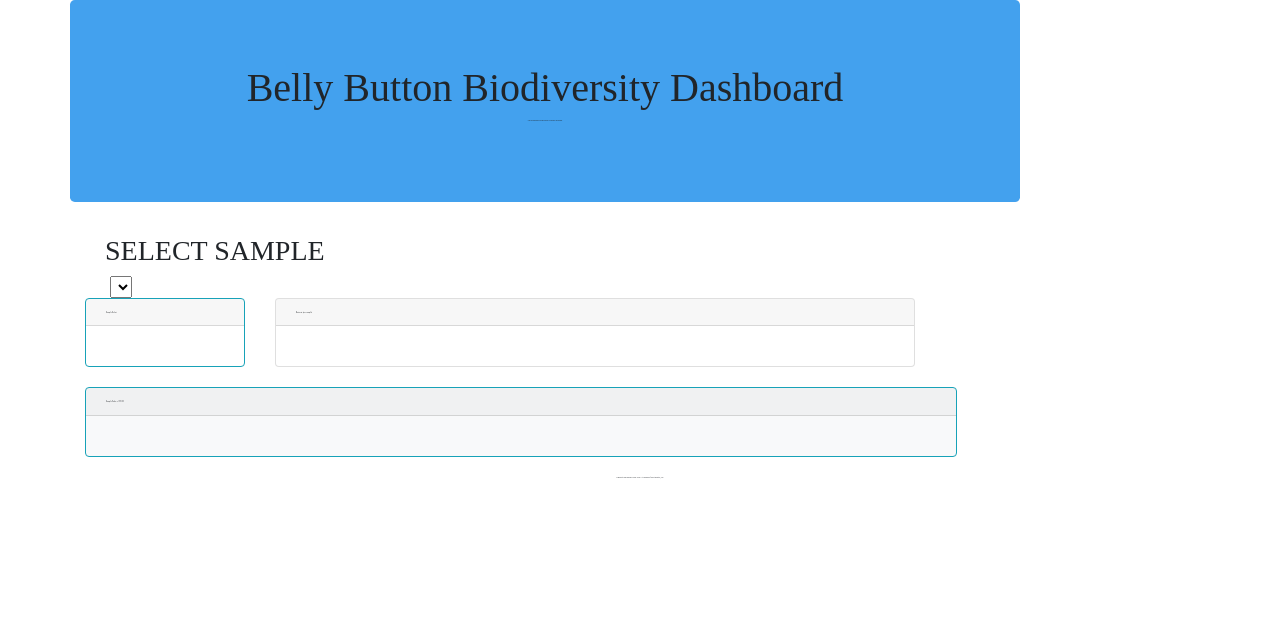
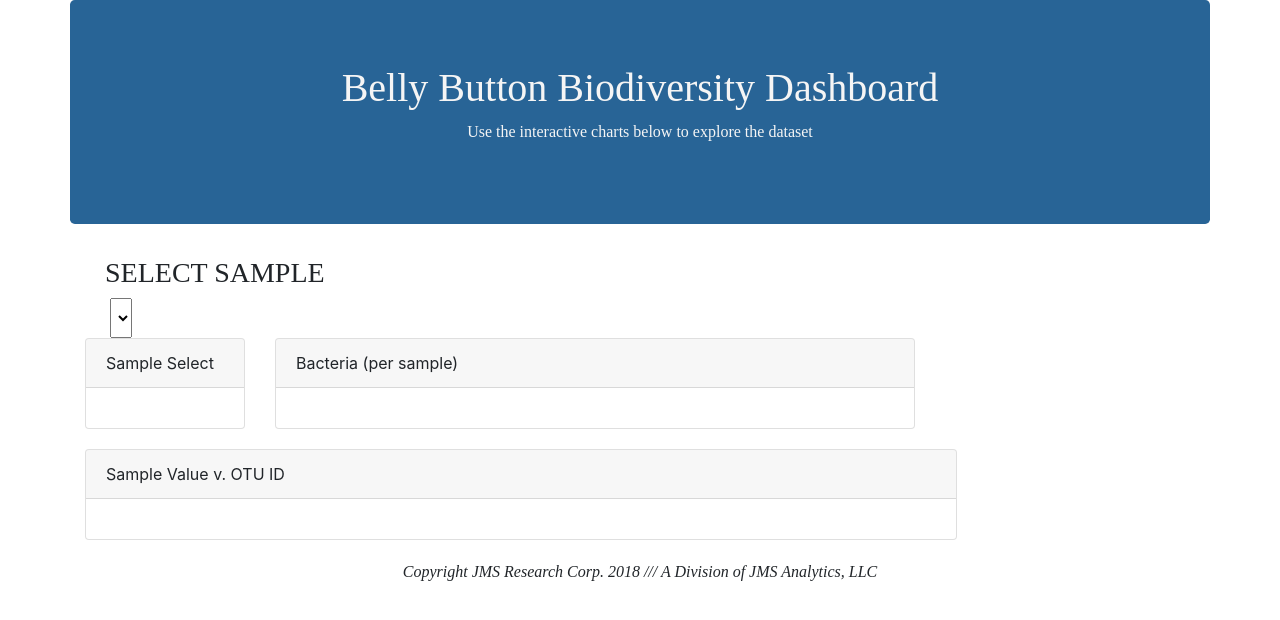
Before and after one commit to jsubbie/Belly-Biodiversity, a Flask app: page / in a window 1280 px wide. Shown: the top 620 px of the page. Run offline with Flask 2, Linux system fonts and the light colour scheme; lists and menus that the app fills with data are empty; parts of the project's set-up code (start-up, migrations or seed data) failed here and were passed over; some libraries are stand-ins or nearby versions.

Commit message:
heroku changes

```diff
--- a/Static/style.css
+++ b/belly/static/style.css
@@ -1,8 +1,4 @@
 /*** general page formatting ***/
-
-body {
-  font-size: .1rem;
-}
 
 .footer {
 
@@ -15,37 +11,46 @@ body {
 
 .jumbotron {
   font-family: 'Times New Roman', Times, serif;
-  background-color: rgb(67, 161, 238);
+  background-color: rgb(40, 100, 150);
+  max-height: 250px;
 }
-
 
 /*** sidebar ***/
 
- .sidebar {
-  position: sticky;
+.sidebar {
+  position: fixed;
   top: 0;
-  color: whitesmoke ;
   bottom: 0;
   left: 0;
+  z-index: 100; /* Behind the navbar */
   padding: 0;
-  width: 250px;
+  width: 200px;
+
+}
+
+.sb-sticky {
+  position: -webkit-sticky;
+  position: sticky;
+  top: 48px; /* Height of navbar */
+  height: calc(100vh - 48px);
+  padding-top: .5rem;
+  overflow-x: hidden;
+  overflow-y: auto; /* Scrollable contents if viewport is shorter than content. */
 
 }
 
 .sidebar .nav-link {
   font-weight: 500;
-  color: rgb(41, 38, 38);
+  color: #333;
 }
 
 .sidebar .nav-link{
-  margin-top: 0px;
-  margin-bottom: 5px;
-  margin-right: 0px;
-  color: rgb(172, 67, 67);
+  margin-right: 4px;
+  color: rgb(199, 65, 65);
 }
 
 .sidebar .nav-link.active {
-  color: #1f67b4;
+  color: #007bff;
 }
 
 .sidebar-heading {
@@ -60,8 +65,15 @@ p {
   font-family: 'Times New Roman', Times, serif;
 }
 
+p.jumtext {
+  font-family: 'Times New Roman', Times, serif;
+  color: whitesmoke;
+}
+
+
 h1 {
   font-family: 'Times New Roman', Times, serif;
+  color: whitesmoke;
 }
 
 h2 {
@@ -74,6 +86,7 @@ h3 {
 
 /*** utilities ***/
 
+.border-info { border-color: tomato}
 .border-top { border-top: 1px solid rgb(172, 67, 67); }
 .border-bottom { border-bottom: 1px solid rgb(172, 67, 67); }
 
--- a/Templates/index.html
+++ b/belly/templates/index.html
@@ -18,9 +18,9 @@
 
 <div class="container">
 <div class="row">
-        <div class="col-md-10 jumbotron text-center">
+        <div class="col-md-12 jumbotron text-center">
             <h1>Belly Button Biodiversity Dashboard</h1>
-            <p>Use the interactive charts below to explore the dataset</p>
+            <p class="jumtext">Use the interactive charts below to explore the dataset</p>
         </div>
 </div>
 </div>
@@ -41,7 +41,7 @@
             <div class="row">
                 <!-- metabox  -->
                 <div class="col-sm-2">
-                    <div class="card border-info .sidebar" style="max-width: 18rem;">
+                    <div class="card .border-info" style="max-width: 18rem;">
                         <div class="card-header">Sample Select</div>
                         <div class="card-body" id="sampleMetadata"></div>
                     </div>
@@ -49,7 +49,7 @@
                 <!-- pie -->
 
                 <div class="col-md-4" "col-offset-2">
-                    <div class="card .sidebar" style="width: 40rem;">
+                    <div class="card .border-info" style="width: 40rem;">
                         <div class="card-header">Bacteria (per sample)</div>
                         <div class="card-body" id="pie"></div>
                     </div>
@@ -63,7 +63,7 @@
                     <div class="row" "mt-8">
                         <div class="col-md-8" "col-2">
 
-                            <div class="card bg-light border-info" alignment= "right" style="width: 54.5rem;">
+                            <div class="card .border-info" alignment= "right" style="width: 54.5rem;">
                                 <div class="card-header">Sample Value v. OTU ID</div>
                                 <div class="card-body" id="bubble"></div>
                             </div>
```
Also changed, not shown: belly/app.py (renamed from app.py), belly/static/index.js (renamed from Static/index.js), 7 other files.
